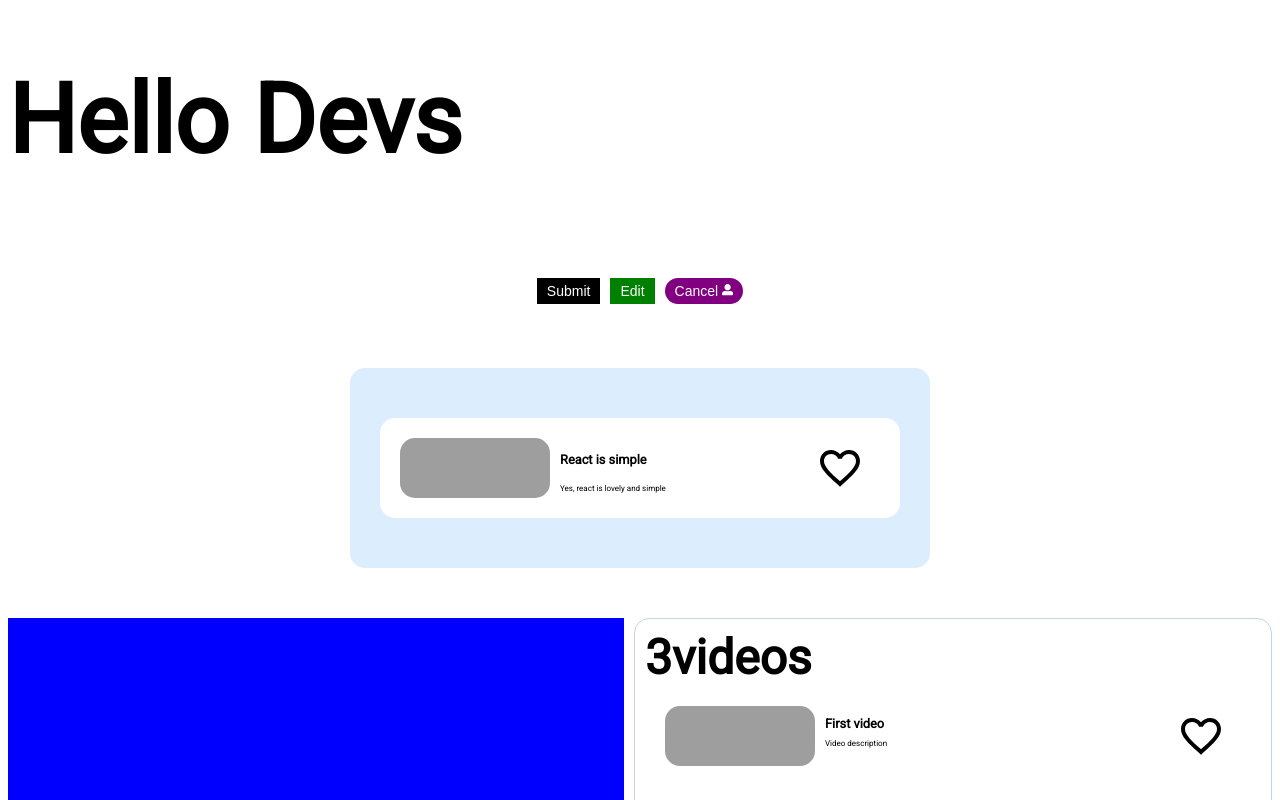
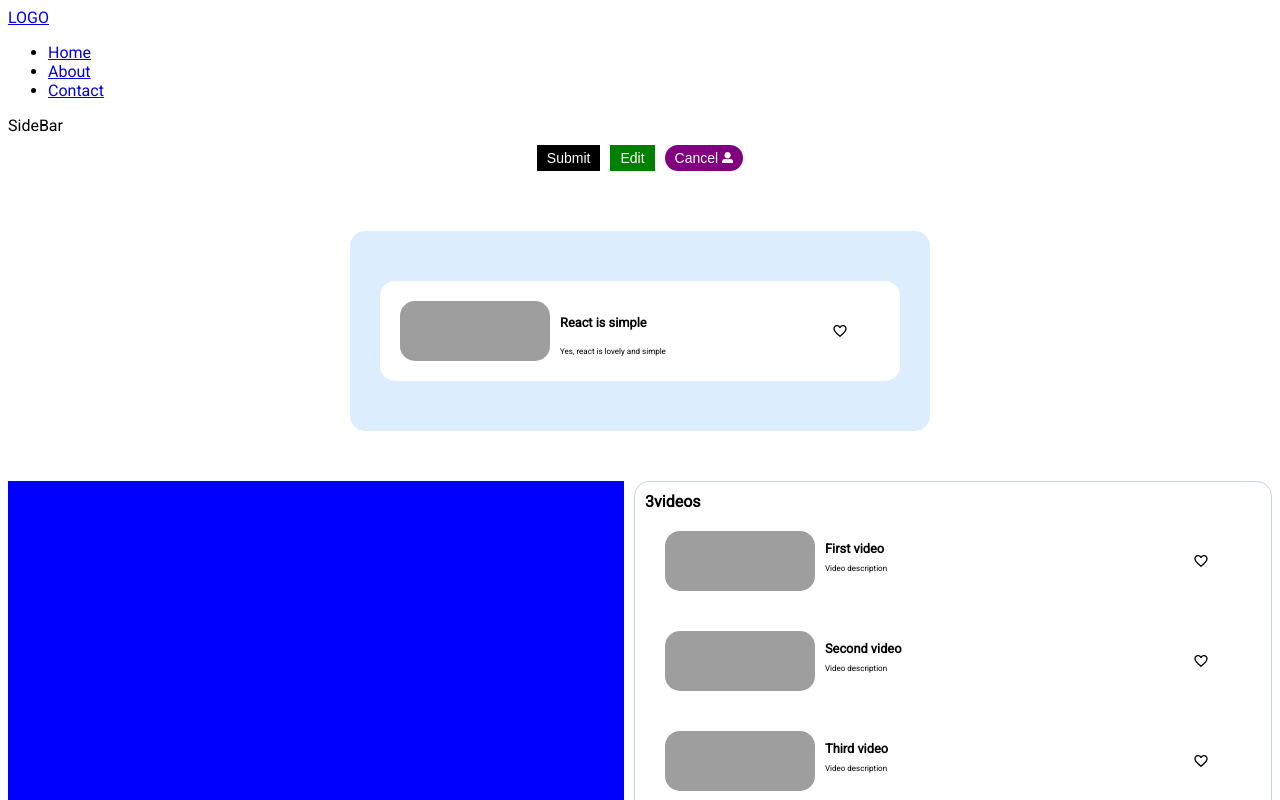
Before and after one commit to Olaoluwa402/tech_frontend_itskills, a React (Create React App) app in the folder Javascript_basics/react/react-app-a/: page / in a window 1280 px wide. Shown: the top 800 px of the page. Built offline with nearby package versions, Linux system fonts and the light colour scheme; grey boxes are pictures that could not be loaded.

Commit message:
react routing ith react router dom

```diff
--- a/Javascript_basics/react/react-app-a/package.json
+++ b/Javascript_basics/react/react-app-a/package.json
@@ -9,6 +9,7 @@
     "react": "^18.2.0",
     "react-dom": "^18.2.0",
     "react-icons": "^4.9.0",
+    "react-router-dom": "^6.13.0",
     "react-scripts": "5.0.1",
     "react-toastify": "^9.1.3",
     "web-vitals": "^2.1.4"
--- a/Javascript_basics/react/react-app-a/src/App.js
+++ b/Javascript_basics/react/react-app-a/src/App.js
@@ -1,30 +1,7 @@
-import HomeScreen from "./screens/Home/HomeScreen";
-import "./App.css";
-import { ToastContainer } from "react-toastify";
-import "react-toastify/dist/ReactToastify.css";
+import Router from "./router";
 
 function App() {
-  return (
-    <>
-      <ToastContainer
-        position="top-right"
-        autoClose={5000}
-        hideProgressBar={false}
-        newestOnTop={false}
-        closeOnClick
-        rtl={false}
-        pauseOnFocusLoss
-        draggable
-        pauseOnHover
-        theme="light"
-      />
-      <div className="App">
-        <h1>Hello Devs</h1>
-        {/* Home Screen */}
-        <HomeScreen />
-      </div>
-    </>
-  );
+  return <Router />;
 }
 
 export default App;
--- /dev/null
+++ b/Javascript_basics/react/react-app-a/src/components/Template/Footer/Footer.js
@@ -0,0 +1,7 @@
+import React from "react";
+
+const Footer = () => {
+  return <div>Footer</div>;
+};
+
+export default Footer;
--- /dev/null
+++ b/Javascript_basics/react/react-app-a/src/components/Template/Navigation/Navigation.js
@@ -0,0 +1,23 @@
+import React from "react";
+import { NavLink } from "react-router-dom";
+
+const Navigation = () => {
+  return (
+    <div>
+      <NavLink to="/">LOGO</NavLink>
+      <ul>
+        <li>
+          <NavLink to="/">Home</NavLink>
+        </li>
+        <li>
+          <NavLink to="/about">About</NavLink>
+        </li>
+        <li>
+          <NavLink to="/contact">Contact</NavLink>
+        </li>
+      </ul>
+    </div>
+  );
+};
+
+export default Navigation;
--- /dev/null
+++ b/Javascript_basics/react/react-app-a/src/components/Template/SideBar/SideBar.js
@@ -0,0 +1,7 @@
+import React from "react";
+
+const SideBar = () => {
+  return <div>SideBar</div>;
+};
+
+export default SideBar;
--- /dev/null
+++ b/Javascript_basics/react/react-app-a/src/components/Template/Template/Template.js
@@ -0,0 +1,17 @@
+import React from "react";
+import Navigation from "../Navigation/Navigation";
+import SideBar from "../SideBar/SideBar";
+import Footer from "../Footer/Footer";
+
+const Template = ({ children }) => {
+  return (
+    <div>
+      <Navigation />
+      <SideBar />
+      <main>{children}</main>
+      <Footer />
+    </div>
+  );
+};
+
+export default Template;
--- a/Javascript_basics/react/react-app-a/src/index.js
+++ b/Javascript_basics/react/react-app-a/src/index.js
@@ -2,10 +2,13 @@ import React from "react";
 import ReactDOM from "react-dom/client";
 import "./index.css";
 import App from "./App";
+import { BrowserRouter as Router } from "react-router-dom";
 
 const root = ReactDOM.createRoot(document.getElementById("root"));
 root.render(
   <React.StrictMode>
-    <App />
+    <Router>
+      <App />
+    </Router>
   </React.StrictMode>
 );
--- /dev/null
+++ b/Javascript_basics/react/react-app-a/src/router.js
@@ -0,0 +1,67 @@
+import HomeScreen from "./screens/Home/HomeScreen";
+import AboutScreen from "./screens/About/AboutScreen";
+import NotFoundScreen from "./screens/NotFound/NotFound";
+import ContactScreen from "./screens/Contact/ContactScreen";
+import Template from "./components/Template/Template/Template";
+import { Route, Routes, Navigate, NavLink } from "react-router-dom";
+import "./App.css";
+import { ToastContainer } from "react-toastify";
+import "react-toastify/dist/ReactToastify.css";
+
+const Router = () => {
+  return (
+    <>
+      <ToastContainer
+        position="top-right"
+        autoClose={5000}
+        hideProgressBar={false}
+        newestOnTop={false}
+        closeOnClick
+        rtl={false}
+        pauseOnFocusLoss
+        draggable
+        pauseOnHover
+        theme="light"
+      />
+
+      <Routes>
+        <Route
+          path="/"
+          element={
+            <Template>
+              <HomeScreen />
+            </Template>
+          }
+        />
+        <Route
+          path="/about"
+          element={
+            <Template>
+              <AboutScreen />
+            </Template>
+          }
+        />
+        <Route
+          path="/contact"
+          element={
+            <Template>
+              <ContactScreen />
+            </Template>
+          }
+        />
+        <Route
+          path="/not-found"
+          element={
+            <Template>
+              <NotFoundScreen />
+            </Template>
+          }
+        />
+
+        <Route path="*" element={<Navigate to="/not-found" />} />
+      </Routes>
+    </>
+  );
+};
+
+export default Router;
--- /dev/null
+++ b/Javascript_basics/react/react-app-a/src/screens/About/AboutScreen.js
@@ -0,0 +1,7 @@
+import React from "react";
+
+const AboutScreen = () => {
+  return <div>About</div>;
+};
+
+export default AboutScreen;
--- /dev/null
+++ b/Javascript_basics/react/react-app-a/src/screens/Contact/ContactScreen.js
@@ -0,0 +1,7 @@
+import React from "react";
+
+const ContactScreen = () => {
+  return <div>ContactScreen</div>;
+};
+
+export default ContactScreen;
--- /dev/null
+++ b/Javascript_basics/react/react-app-a/src/screens/NotFound/NotFound.js
@@ -0,0 +1,13 @@
+import React from "react";
+import { Link } from "react-router-dom";
+
+const NotFound = () => {
+  return (
+    <div>
+      NotFound
+      <Link to="/">Back to Home </Link>
+    </div>
+  );
+};
+
+export default NotFound;
```
Also changed, not shown: 1 other file (tests, documents, lock files or other folders).
